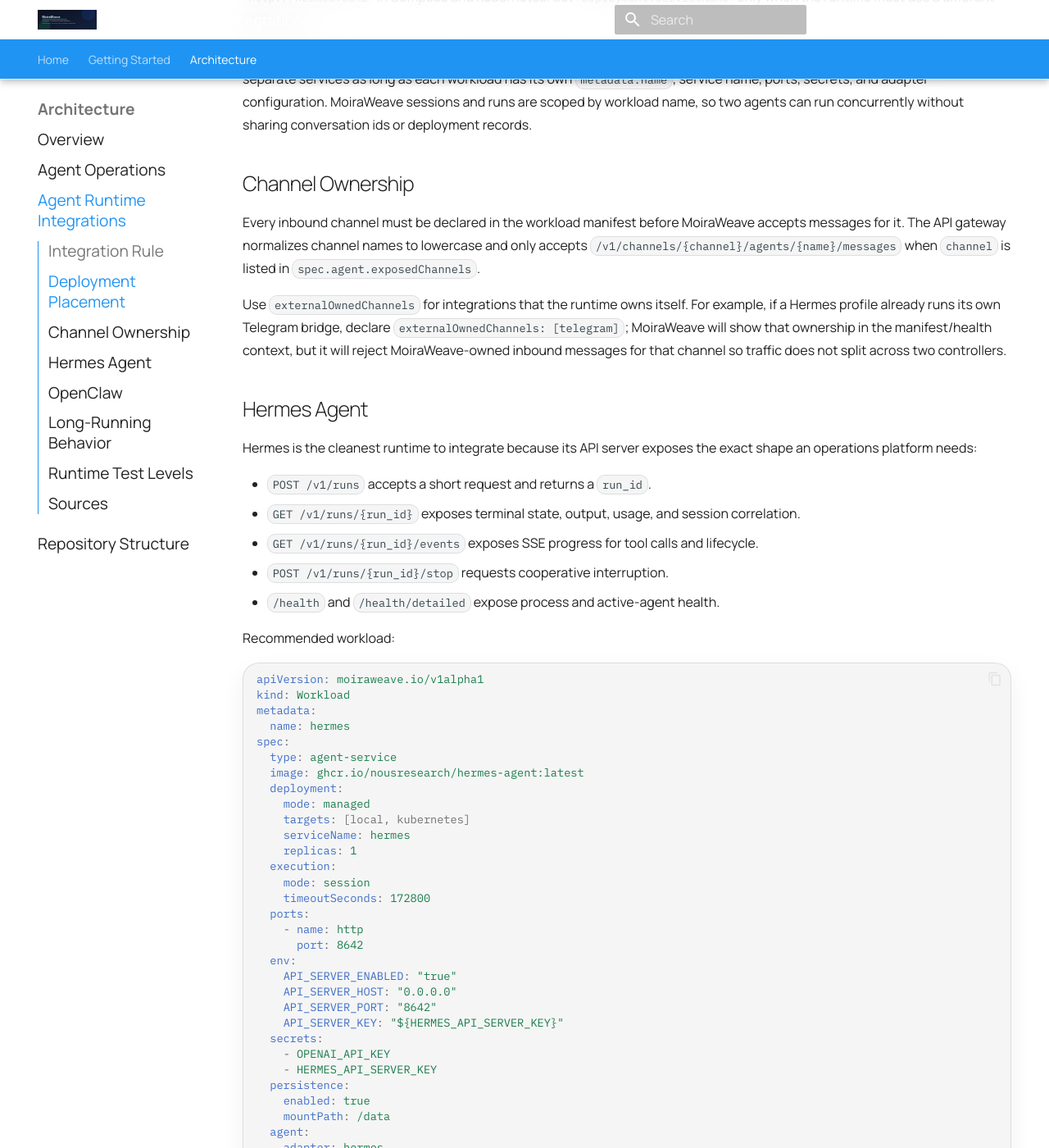
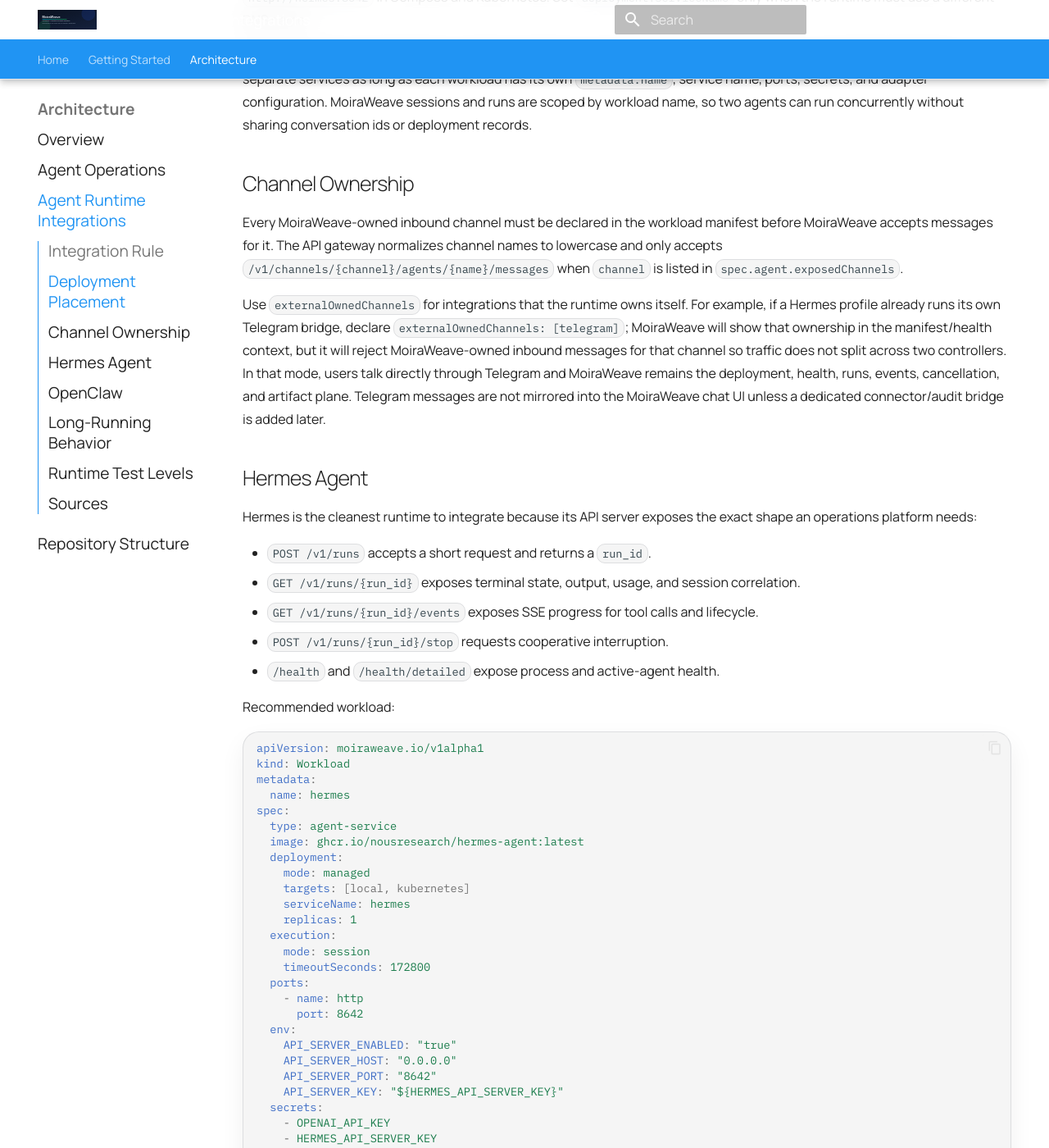
Before and after one commit to moiraweave-labs/moiraweave-docs, an MkDocs documentation site: the page built from docs/agent-runtime-integrations.md, in a window 1280 px wide and 1400 px high, scrolled down 993 px. Shown: the whole window at 82% size. Built offline with MkDocs 1.6.1 and Material for MkDocs 9.7.7, drawn with Linux system fonts in a browser that asks for light colours; comment, search, counter and statistics services are not loaded; some of the changed text lies outside the part shown.

Commit message:
docs: clarify runtime-owned channels

````diff
--- a/docs/agent-runtime-integrations.md
+++ b/docs/agent-runtime-integrations.md
@@ -46,16 +46,21 @@ records.
 
 ## Channel Ownership
 
-Every inbound channel must be declared in the workload manifest before
-MoiraWeave accepts messages for it. The API gateway normalizes channel names to
-lowercase and only accepts `/v1/channels/{channel}/agents/{name}/messages` when
-`channel` is listed in `spec.agent.exposedChannels`.
+Every MoiraWeave-owned inbound channel must be declared in the workload
+manifest before MoiraWeave accepts messages for it. The API gateway normalizes
+channel names to lowercase and only accepts
+`/v1/channels/{channel}/agents/{name}/messages` when `channel` is listed in
+`spec.agent.exposedChannels`.
 
 Use `externalOwnedChannels` for integrations that the runtime owns itself. For
 example, if a Hermes profile already runs its own Telegram bridge, declare
 `externalOwnedChannels: [telegram]`; MoiraWeave will show that ownership in the
 manifest/health context, but it will reject MoiraWeave-owned inbound messages
-for that channel so traffic does not split across two controllers.
+for that channel so traffic does not split across two controllers. In that
+mode, users talk directly through Telegram and MoiraWeave remains the
+deployment, health, runs, events, cancellation, and artifact plane. Telegram
+messages are not mirrored into the MoiraWeave chat UI unless a dedicated
+connector/audit bridge is added later.
 
 ## Hermes Agent
 
@@ -107,7 +112,8 @@ spec:
     authTokenEnv: HERMES_API_SERVER_KEY
     model: hermes-agent
     workspaceMount: /workspace
-    exposedChannels: [ui, api, telegram]
+    exposedChannels: [ui, api]
+    externalOwnedChannels: [telegram]
     dispatchTimeoutSeconds: 10
     pollIntervalSeconds: 2
 ```
````
Also changed, not shown: docs/agent-ops-architecture.md (+11 -5 lines), docs/architecture.md (+3 -3 lines), docs/concepts.md (+1 -1 lines).
